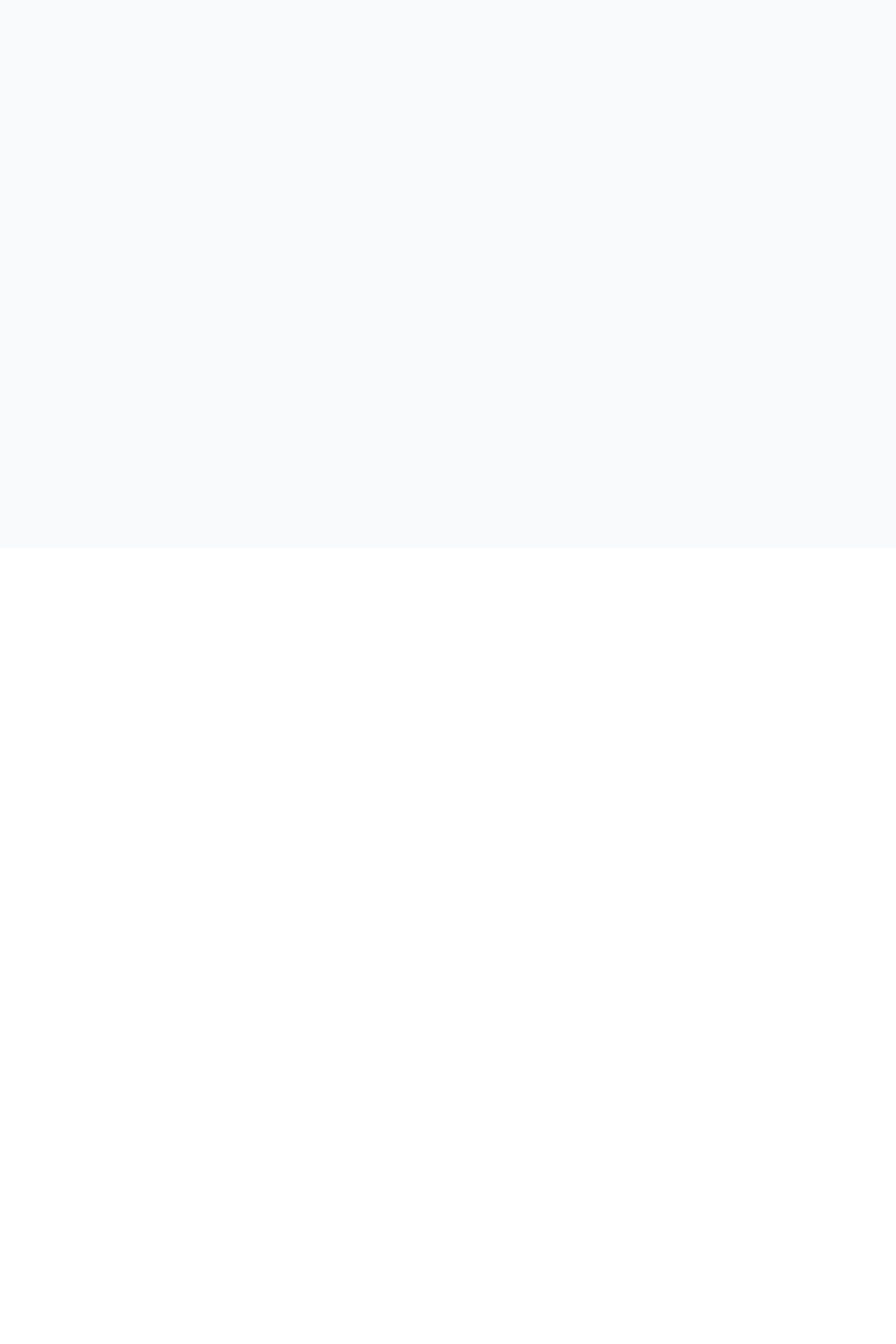
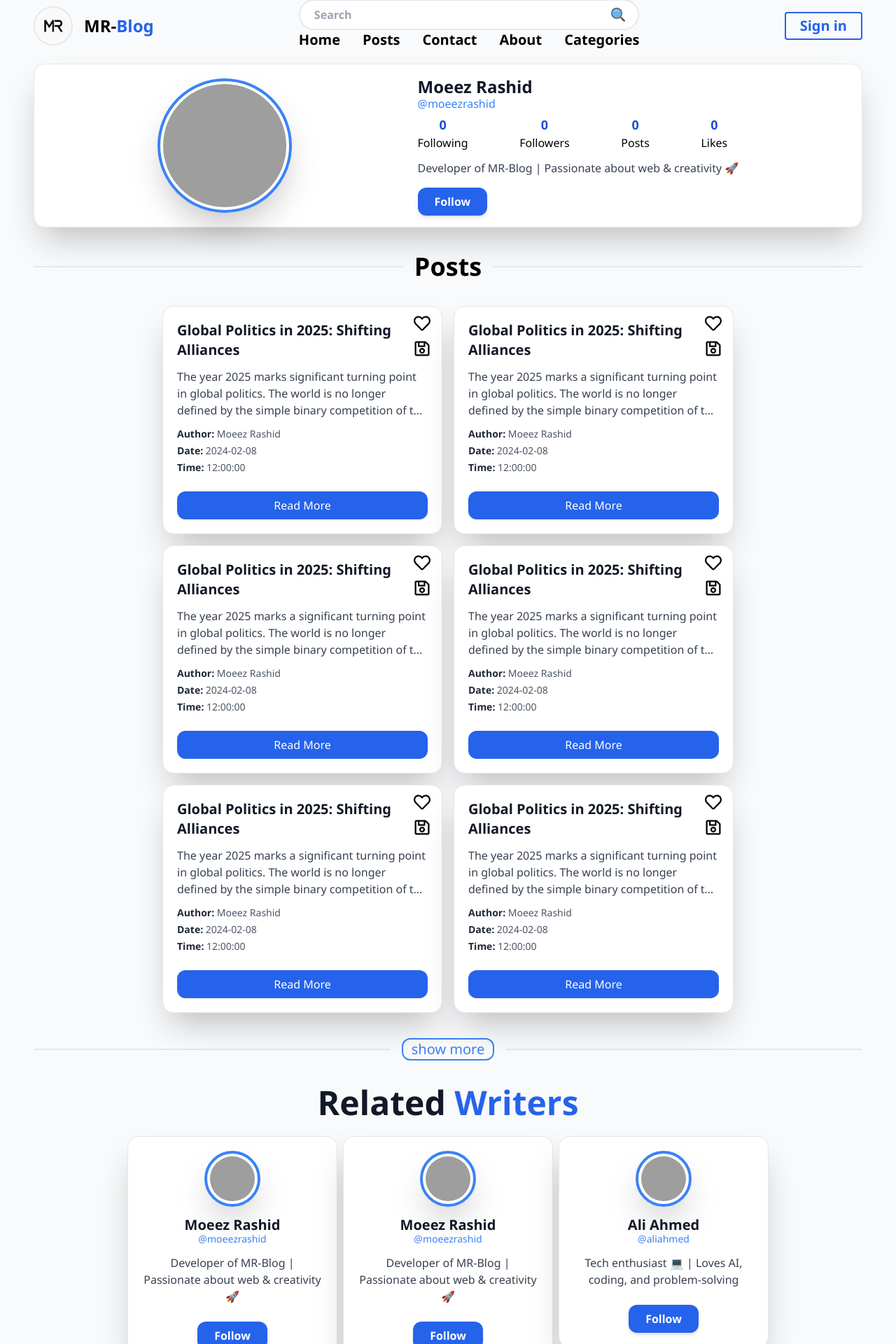
Before and after one commit to moeezrashidd/Blog-website, a React (Vite) app: page /account/10/moeezrashid in a window 1280 px wide. Before the commit this address had no page. Shown: the part 17-1937 px from the top of the page at 70% size. Before the commit the page ends 800 px from the top, so only its background shows below. Built offline with nearby package versions, Linux system fonts and the light colour scheme; grey boxes are pictures that could not be loaded.

Commit message:
added account file and some other like that

```diff
--- a/src/App.jsx
+++ b/src/App.jsx
@@ -10,18 +10,21 @@ import Home from "./pages/home"
 import SignIn from './pages/signIn'
 import SignUp from './pages/signUp'
 import Footer from './components/footer'
+import Account from './pages/account'
+import SignUpBar from './components/signUpBar'
 const App = () => {
   return (
       <main className="min-h-screen  px-4 sm:px-12 lg:px-18 bg-gray-50">
     <Router>
         <Routes>
             <Route path="/" element={<Home />}/>
-            <Route path="/posts" element={<> <Navbar /><Posts /> <Footer /></>}/>
-            <Route path="/posts/:category" element={<> <Navbar /><Posts /> <Footer /></>}/>
-            <Route path="/categories" element={<> <Navbar /><Categories /> <Footer /></>}/>
-            <Route path="/about" element={<> <Navbar /><About /> <Footer /></>}/>
-            <Route path="/contact" element={<> <Navbar /><Contact /> <Footer /></>}/>
-            <Route path="/post/:id/:title" element={<> <Navbar /><FullPost /> <Footer /></>}/>
+            <Route path="/posts" element={<> <Navbar /><Posts /><SignUpBar /> <Footer /></>}/>
+            <Route path="/posts/:category" element={<> <Navbar /><Posts /><SignUpBar /><Footer /></>}/>
+            <Route path="/categories" element={<> <Navbar /><Categories /><Footer /></>}/>
+            <Route path="/about" element={<> <Navbar /><About /><SignUpBar /><Footer /></>}/>
+            <Route path="/contact" element={<> <Navbar /><Contact /><SignUpBar /> <Footer /></>}/>
+            <Route path="/post/:id/:title" element={<> <Navbar /><FullPost /><SignUpBar /> <Footer /></>}/>
+            <Route path="/account/:id/:username" element={<><Navbar /><Account /><SignUpBar /><Footer /></>}/>
             <Route path="/signIn" element={<SignIn />}/>
             <Route path="/signUp" element={<SignUp />}/>
 
--- a/src/components/Navbar.jsx
+++ b/src/components/Navbar.jsx
@@ -22,7 +22,7 @@ const Navbar = () => {
     <>
       <nav className='flex justify-between items-center py-4 '>
         <div className="name flex justify-center items-center gap-4">
-          <img src={logo} alt="logo" className='lg:w-14 sm:w-12 w-10 cursor-pointer rounded-full border-2 hover:border-blue-600' />
+          <img src={logo} alt="logo" className='lg:w-14 sm:w-12 w-10 cursor-pointer rounded-full border-2 p-1 hover:border-blue-600' />
           <span className=' lg:text-2xl xl:3xl text-xl font-semibold cursor-pointer'>MR-<span className="text-blue-600">Blog</span></span>
         </div>
 
@@ -32,14 +32,14 @@ const Navbar = () => {
 
 
           <div className="search flex justify-center items-center w-full h-1/2 border-2 hover:border-blue-600 rounded-3xl">
-            <input type="text" placeholder='search' className='w-full pl-5 py-2 rounded-l-3xl outline-none ' />
+            <input type="text" placeholder='Search' className='w-full pl-5 py-2 rounded-l-3xl outline-none font-semibold ' />
             <span className='px-4 py-2 text-2xl cursor-pointer rounded-r-3xl bg-white'><FcSearch /></span>
           </div>
 
 
           <div className="menu flex justify-center items-center sm:gap-3 gap-1 lg:gap-8  ">
             {menuList.map((e, i) => {
-              return <span key={i} className='sm:text-base lg:text-xl cursor-pointer hover:text-blue-600 border-b-2 border-gray-50 hover:border-blue-600 active:text-blue-600 '><Link to={e.url}>{e.label}</Link></span>
+              return <span key={i} className='sm:text-base lg:text-xl cursor-pointer hover:text-blue-600 border-b-4 border-gray-50 hover:border-blue-600 active:text-blue-600 font-semibold '><Link to={e.url}>{e.label}</Link></span>
             })}
           </div>
         </div>
@@ -47,18 +47,18 @@ const Navbar = () => {
 
         <div className="searchAndSignin flex justify-center items-center gap-1 ">
 
-          <span className='p-1 px-2  hover:bg-blue-600  border-2 border-blue-600 hover:text-white text-blue-600  text-2xl cursor-pointer rounded  text justify-center items-center sm:hidden' onClick={() => {
+          <span className='p-1 px-2 font-semibold hover:bg-blue-600  border-2 border-blue-600 hover:text-white text-blue-600  text-2xl cursor-pointer rounded  text justify-center items-center sm:hidden' onClick={() => {
             setToggleMenu(!toggleMenu)
            {toggleSearch ? setToggleSearch(!toggleSearch) :setToggleSearch(toggleSearch)}
 
           }}>{toggleMenu ? <FaLinesLeaning /> : <IoReorderThreeSharp />}</span>
 
-          <span className='p-1 px-2  hover:bg-blue-600  border-2 border-blue-600 hover:text-white text-blue-600  text-2xl  cursor-pointer rounded  text justify-center items-center sm:hidden' onClick={() => {
+          <span className='p-1 px-2  hover:bg-blue-600  border-2 border-blue-600 hover:text-white text-blue-600  text-2xl  cursor-pointer rounded  text justify-center font-semibold items-center sm:hidden' onClick={() => {
              {toggleMenu ? setToggleMenu(!toggleMenu) :setToggleMenu(toggleMenu)}
             setToggleSearch(!toggleSearch)
           }}>{toggleSearch?<LuSearchX />:<FcSearch /> }</span>
 
-          <span className='p-1 sm:px-2 lg:px-5 hover:bg-blue-600 border-2 border-blue-600 hover:text-white text-blue-600  sm:text-base lg:text-xl cursor-pointer rounded  text justify-center items-center'><Link to="/signIn">Sign in</Link></span>
+          <span className='p-1 sm:px-2 lg:px-5 hover:bg-blue-600 border-2 border-blue-600 hover:text-white text-blue-600  sm:text-base lg:text-xl cursor-pointer rounded  text justify-center items-center font-semibold'><Link to="/signIn">Sign in</Link></span>
         </div>
       </nav>
 
@@ -75,7 +75,7 @@ const Navbar = () => {
           {menuList.map((item, i) => (
             <span
               key={i}
-              className="text-base font-medium cursor-pointer  hover:text-blue-600 active:text-blue-600 border-b-2 border-gray-50 hover:border-blue-600"
+              className="text-base font-medium cursor-pointer font-semibold hover:text-blue-600 active:text-blue-600 border-b-2 border-gray-50 hover:border-blue-600"
             >
             <Link to={item.url}>{item.label}</Link>
             </span>
@@ -88,7 +88,7 @@ const Navbar = () => {
         exit={{ opacity: 0, y: -20 }}
         transition={{ duration: 0.3 }}>
         <input type="text" placeholder='search' className='w-full pl-5 py-2 rounded-l-3xl outline-none ' />
-        <span className='px-4 py-3 cursor-pointer rounded-r-3xl bg-white'><FcSearch /></span>
+        <span className='px-4 py-3 cursor-pointer rounded-r-3xl bg-white font-semibold'><FcSearch /></span>
       </motion.div>)}
     </>
   )
--- a/src/components/postCard.jsx
+++ b/src/components/postCard.jsx
@@ -1,7 +1,7 @@
 import React from "react";
 import { Link } from "react-router-dom";
 import { motion } from "framer-motion";
-
+import { FaRegHeart ,FaRegSave} from "react-icons/fa";
 const PostCard = ({ item }) => {
   return (
     <motion.div
@@ -10,7 +10,7 @@ const PostCard = ({ item }) => {
       className="postCard w-full sm:w-[48%] md:w-[350px] lg:w-[400px]
         bg-white rounded-2xl shadow-2xl border border-gray-200
         hover:border-blue-500
-        p-5 flex flex-col justify-between gap-3 transition-all duration-300"
+        p-5 flex flex-col justify-between gap-3 transition-all duration-300 relative"
     >
       {/* Title */}
       <h2 className="title text-xl font-bold text-gray-900 line-clamp-2">
@@ -47,6 +47,12 @@ const PostCard = ({ item }) => {
       >
         Read More
       </Link>
+
+
+      <div className="absolute right-4 top-3 z-50  flex flex-col justify-center items-center gap-3">
+        <span className="text-2xl hover:text-red-600 cursor-pointer"><FaRegHeart /></span>
+        <span className="text-2xl hover:text-blue-600 cursor-pointer "><FaRegSave /></span>
+      </div>
     </motion.div>
   );
 };
--- /dev/null
+++ b/src/components/signUpBar.jsx
@@ -0,0 +1,26 @@
+import React from "react";
+import { motion } from "framer-motion";
+import { Link } from "react-router-dom";
+const SignUpBar = () => {
+  return (
+    <motion.div
+      initial={{ opacity: 0, y: 30 }}
+      whileInView={{ opacity: 1, y: 0 }}
+      transition={{ duration: 0.6, ease: "easeOut" }}
+      className="flex flex-col sm:flex-row justify-between items-center gap-6 bg-gradient-to-r from-blue-600 to-indigo-600 p-8 rounded-3xl mt-6 shadow-lg"
+    >
+      <h1 className="text-2xl sm:text-4xl text-white font-bold text-center sm:text-left leading-snug">
+        Join Our <br className="sm:hidden" /> Community
+      </h1>
+      <motion.button
+        whileHover={{ scale: 1.05 }}
+        whileTap={{ scale: 0.95 }}
+        className="bg-white text-blue-600 px-6 py-3 rounded-2xl font-semibold shadow-md hover:bg-blue-50 transition duration-300"
+      >
+       <Link to="/signUp">Sign Up</Link>
+      </motion.button>
+    </motion.div>
+  );
+};
+
+export default SignUpBar;
--- a/src/components/writers.jsx
+++ b/src/components/writers.jsx
@@ -1,32 +1,43 @@
-import React ,{useState , useEffect}from 'react'
+import React, { useState, useEffect } from 'react'
 import { writers } from "../data/data"
-const Writers = () => {
+import { Link } from 'react-router-dom'
+const Writers = ({category ,id}) => {
+  const [FilterWriters, setFilterWriters] = useState([])
   const [Items, setItems] = useState(8)
+
 useEffect(() => {
-    const changeItemCount =()=>{
+  category ? setFilterWriters(writers.filter((writer)=> writer.writeAbout == category).filter((writer)=> writer.id != id)) : setFilterWriters(writers)
+}, [category, id])
+
+
+console.log(FilterWriters)
+  useEffect(() => {
+    const changeItemCount = () => {
       if (window.innerWidth < 840) {
         setItems(4);
-          }  else {
+      } else {
         setItems(8);
       }
     }
 
     changeItemCount()
-     window.addEventListener("resize" , changeItemCount)
+    window.addEventListener("resize", changeItemCount)
 
-     return ()=> window.removeEventListener("resize" , changeItemCount)
+    return () => window.removeEventListener("resize", changeItemCount)
 
 
   }, [])
   return (
     <div className="writers flex  justify-center items-center flex-col  gap-2 mt-6">
-      <h1 className='text-4xl sm:text-5xl font-extrabold text-gray-900 text-center mb-4 '>Top <span className='text-blue-600'>Writers</span></h1>
+      <h1 className='text-4xl sm:text-5xl font-extrabold text-gray-900 text-center mb-4 '>{category ? "Related" : "Top"} <span className='text-blue-600'>Writers</span></h1>
 
       <div className="container flex flex-wrap justify-center gap-1 sm:gap-2 3xl:gap-4 mt-42 ">
 
-        {writers.slice(0,Items).map((writer, index) => (
+
+
+        {FilterWriters.length >=1 ?   FilterWriters.slice(0, Items).map((writer, index) => (
           <WritersCard writer={writer} key={index} />
-        ))}
+        )) : <span className='font-semibold text-red-700'>No Writer Available to Show</span>}
 
       </div>
     </div>
@@ -38,15 +49,16 @@ import { motion } from "framer-motion";
 
 export const WritersCard = ({ writer }) => {
   return (
+    <Link to={`/account/${writer.id}/${writer.username}`}>
       <motion.div
         whileHover={{ scale: 1.05 }}
         transition={{ duration: 0.3 }}
-      className="writer flex flex-col items-center w-full sm:w-[265px] md:w-[300px]
+        className="writer flex flex-col items-center w-[96vw] sm:w-[265px] md:w-[300px]
       bg-white border border-gray-200  rounded-2xl
       p-5 gap-3 hover:border-blue-500 shadow-2xl
       transition-all duration-300 cursor-pointer"
       >
-      {/* Avatar */}
+
         <img
           src={writer.avatar}
           alt={`${writer.name}'s avatar`}
@@ -54,20 +66,17 @@ export const WritersCard = ({ writer }) => {
         rounded-full border-4 border-blue-500 shadow-2xl"
         />
 
-      {/* Name */}
+
         <h3 className="text-xl font-bold text-gray-900 hover:text-blue-600 transition-colors">
           {writer.name}
         </h3>
 
-      {/* Username */}
         <span className="text-sm text-blue-500 font-medium -mt-4">@{writer.username}</span>
 
-      {/* Bio */}
         <p className="text-center text-gray-700 text-sm md:text-base line-clamp-3">
           {writer.bio}
         </p>
 
-      {/* Follow Button */}
         <button
           className="mt-3 px-6 py-2 bg-blue-600 hover:bg-blue-700
         text-white text-sm md:text-base font-semibold
@@ -76,6 +85,7 @@ export const WritersCard = ({ writer }) => {
           Follow
         </button>
       </motion.div>
+    </Link>
   );
 };
 
--- a/src/pages/account.jsx
+++ b/src/pages/account.jsx
@@ -1,13 +1,109 @@
-import React from 'react'
+import React, { useState, useEffect } from 'react'
+import { useParams } from 'react-router-dom'
+import { writers } from '../data/data'
+import { motion } from 'framer-motion'
+import Posts from './posts'
+import Writers from '../components/writers'
+const Account = () => {
+  const { id, username } = useParams()
+  const [Account, setAccount] = useState([])
 
-const User = () => {
+  useEffect(() => {
+    setAccount(writers.filter((writer) => writer.id == id));
+  }, [id])
+
+  // Calculate category after Account state updates
+  const category = Account.length > 0 ? Account[0].writeAbout : undefined
+
   return (
     <>
-        <div className="userContainer">
+      <div className="">
 
-        </div>
+        {Account.map((Account, index) => (
+
+          <motion.div
+            whileHover={{ scale: 1.05 }}
+            transition={{ duration: 0.3 }}
+            key={index}
+            className="writer flex flex-col  items-center w-full
+        bg-white border border-gray-200  rounded-2xl
+        p-5 sm:p-1 gap-3 hover:border-blue-500 shadow-2xl
+        transition-all duration-300 cursor-pointer"
+          >
+            <div className="mainContainer flex w-full  gap-2 justify-evenly items-center py-3">
+              <div className="picContainer  h-full flex justify-center items-center">
+                <img
+                  src={Account.avatar}
+                  alt={`${Account.name}'s avatar`}
+                  className=" w-28 h-28 md:w-40 md:h-40 xl:w-48 xl:h-48 p-1 object-cover
+                rounded-full border-4 border-blue-500 shadow-2xl"
+                />
+
+
+
+              </div>
+
+
+              <div className="infoContainer flex flex-col justify-center items-start md:items-start gap-1">
+
+
+                <h3 className="text-2xl font-bold text-gray-900 hover:text-blue-600 transition-colors">
+                  {Account.name}
+                </h3>
+
+                <span className="text-base text-blue-500 font-medium -mt-2">@{Account.username}</span>
+
+                <div className="followers md:flex hidden w-full justify-between pr-4 items-center mb-2">
+                  <span className="  flex flex-col justify-center items-center"><span className='text-blue-700 font-semibold text-lg'> {Account.noOfFollowing || "0"}</span><span className=' font-medium' >Following </span></span>
+                  <span className="  flex flex-col justify-center items-center"><span className='text-blue-700 font-semibold text-lg'>{Account.followers || "0"}</span><span className=' font-medium' >Followers </span></span>
+                  <span className=" flex flex-col  justify-center items-center"><span className='text-blue-700 font-semibold text-lg'>{Account.noOfPosts || "0"}</span><span className=' font-medium'  >Posts </span></span>
+                  <span className="  flex flex-col justify-center items-center"><span className='text-blue-700 font-semibold text-lg'> {Account.noOfLikes || "0"}</span><span className=' font-medium' >Likes </span></span>
+                </div>
+
+
+                <p className="text-start md:flex hidden text-gray-700 text-sm md:text-base line-clamp-3">
+                  {Account.bio}
+                </p>
+
+                <button
+                  className="mt-3 px-6 py-2 bg-blue-600 md:flex hidden hover:bg-blue-700
+            text-white text-sm md:text-base font-semibold
+            rounded-xl shadow-md transition-all duration-300"
+                >
+                  Follow
+                </button>
+              </div>
+            </div>
+
+
+            <div className="md:hidden flex flex-col justify-start mb-3">
+
+              <div className="followers flex justify-evenly items-center mb-2">
+                <span className="  flex flex-col justify-center items-center"><span className='text-blue-700 font-semibold text-lg'> {Account.noOfFollowing}</span><span className=' font-medium' >Following </span></span>
+                <span className="  flex flex-col justify-center items-center"><span className='text-blue-700 font-semibold text-lg'>{Account.followers}</span><span className=' font-medium' >Followers </span></span>
+                <span className=" flex flex-col  justify-center items-center"><span className='text-blue-700 font-semibold text-lg'>{Account.noOfPosts}</span><span className=' font-medium'  >Posts </span></span>
+                <span className="  flex flex-col justify-center items-center"><span className='text-blue-700 font-semibold text-lg'> {Account.noOfLikes}</span><span className=' font-medium' >Likes </span></span>
+              </div>
+
+              <p className="text-center  text-gray-700 text-sm md:text-base line-clamp-3">
+                {Account.bio}
+              </p>
+
+              <button
+                className="mt-3 px-6 py-2 bg-blue-600 hover:bg-blue-700
+            text-white text-sm md:text-base font-semibold
+            rounded-xl shadow-md transition-all duration-300"
+              >
+                Follow
+              </button></div>
+          </motion.div>
+        ))}
+      </div>
+
+      <Posts username={username}/>
+      <Writers  category={category} id={id}/>
     </>
   )
 }
 
-export default User
+export default Account
--- a/src/pages/fullPost.jsx
+++ b/src/pages/fullPost.jsx
@@ -1,7 +1,7 @@
 import React, { useEffect, useState } from "react";
 import { postsData } from "../data/data";
 import { useParams } from "react-router-dom";
-
+import Posts from "./posts";
 const FullPost = () => {
   const { id } = useParams();
   const [Post, setPost] = useState([]);
@@ -19,7 +19,8 @@ const FullPost = () => {
       setDicsManage(2000);
     }
   };
-
+  const category = Post.length > 0 ? Post[0].category : undefined
+  console.log(category)
   return (
     <>
       {Post.map((item, index) => (
@@ -83,6 +84,8 @@ const FullPost = () => {
           </div>
         </div>
       ))}
+
+      <Posts propCategory={category} id={id}/>
     </>
   );
 };
--- a/src/pages/home.jsx
+++ b/src/pages/home.jsx
@@ -5,6 +5,7 @@ import Footer from '../components/footer'
 import { postsData } from '../data/data'
 import PostCard from '../components/postCard'
 import Writers from '../components/writers'
+import SignUpBar from '../components/signUpBar'
 
 const Home = () => {
 const [Items, setItems] = useState(6)
@@ -42,7 +43,7 @@ useEffect(() => {
 
 
 
-
+                <SignUpBar />
             <Footer />
 
 
--- a/src/pages/posts.jsx
+++ b/src/pages/posts.jsx
@@ -2,24 +2,27 @@ import React, { useEffect, useState } from 'react'
 import PostCard from '../components/postCard'
 import { postsData } from '../data/data'
 import { useParams } from "react-router-dom"
-const Posts = () => {
-  const { category } = useParams();
-  const decodedCategory = category ? decodeURIComponent(category) : null
+const Posts = ({ username, id, propCategory }) => {
+  const { urlCategory } = useParams() ;
+  const finalCategroy = urlCategory || propCategory ;
+
+  const decodedCategory = finalCategroy ? decodeURIComponent(finalCategroy) : null
   const [Posts, setPosts] = useState([])
-  const [PostCount, setPostCount] = useState(9)
+  const [PostCount, setPostCount] = useState(6)
   const [filteredPosts, setFilteredPosts] = useState(postsData);
 
   useEffect(() => {
-     category ? setFilteredPosts(postsData.filter(p => p.category === category)) : setFilteredPosts(postsData)
 
-  }, [category])
+    finalCategroy || username ? finalCategroy ? setFilteredPosts(postsData.filter(p => p.category === finalCategroy).filter((post) => post.id != id)) : setFilteredPosts(postsData.filter(p => p.username === username)) : setFilteredPosts(postsData)
 
+  }, [finalCategroy, username, id])
 
+  console.log(propCategory)
 
 
   const handleShowMorePosts = () => {
     if (PostCount >= postsData.length) {
-      setPostCount(9)
+      setPostCount(6)
     }
     else {
       setPostCount((pre) =>
@@ -30,7 +33,7 @@ const Posts = () => {
 
   const handleShowLessPosts = () => {
     if (PostCount <= postsData.length) {
-      setPostCount(9)
+      setPostCount(6)
     }
     else {
       setPostCount((pre) =>
@@ -44,14 +47,14 @@ const Posts = () => {
 
 
   useEffect(() => {
-    if (filteredPosts.length > 9) {
+    if (filteredPosts.length > 6) {
       const TempPosts = filteredPosts.slice(0, PostCount)
       setPosts(TempPosts)
     }
     else {
       setPosts(filteredPosts)
     }
-  }, [PostCount ,filteredPosts])
+  }, [PostCount, filteredPosts])
 
 
 
@@ -66,7 +69,7 @@ const Posts = () => {
 
 
         <span className="text-center text-2xl sm:text-4xl font-bold hover:text-blue-500 cursor-pointer ">
-          {decodedCategory ? decodedCategory : "Posts"}
+          {urlCategory || propCategory ? urlCategory ? urlCategory : "Related Posts" : "Posts"}
         </span>
 
 
@@ -75,11 +78,14 @@ const Posts = () => {
 
 
       <div className="parent flex flex-wrap justify-center gap-1 sm:gap-4 mt-4">
-        {Posts.map((item, index) => {
+        {Posts.length >= 1 ?
+          Posts.map((item, index) => {
 
-          return <PostCard item={item} key={index} />
+            return <PostCard item={item} key={index} />
 
-        })}
+          })
+          : <span className='font-semibold text-red-700 '>No Post Available to Show</span>}
+
       </div>
 
       <div className="flex items-center justify-center gap-4 w-full my-9">
@@ -87,16 +93,16 @@ const Posts = () => {
         <span className="hidden sm:flex flex-1 border-t-2"></span>
 
 
-        <span className={`text-center text-lg sm:text-xl font-normal text-blue-500  hover:text-white hover:bg-blue-500 border-2 border-blue-500 px-3 rounded-xl cursor-pointer ${PostCount >= 9 && filteredPosts.length > 9
-            ? PostCount >= filteredPosts.length
-              ? "hidden"
-              : "inline"
-            : "hidden"
+        <span className={`text-center text-lg sm:text-xl font-normal text-blue-500  hover:text-white hover:bg-blue-500 border-2 border-blue-500 px-3 rounded-xl cursor-pointer ${PostCount >= 6 && filteredPosts.length > 6
+          ? PostCount >= filteredPosts.length
+            ? "hidden"
+            : "inline"
+          : "hidden"
           }`}
           onClick={handleShowMorePosts}>
           show more
         </span>
-        <span className={`text-center text-lg sm:text-xl font-normal text-blue-500  hover:text-white hover:bg-blue-500 border-2 border-blue-500 px-3 rounded-xl cursor-pointer ${`PostCount >= 7 && filteredPosts.length > 7 ? ${PostCount == 9 ? "hidden" : "inline"} : "hidden"`}`} onClick={handleShowLessPosts}>
+        <span className={`text-center text-lg sm:text-xl font-normal text-blue-500  hover:text-white hover:bg-blue-500 border-2 border-blue-500 px-3 rounded-xl cursor-pointer ${`PostCount >= 7 && filteredPosts.length > 7 ? ${PostCount == 6 ? "hidden" : "inline"} : "hidden"`}`} onClick={handleShowLessPosts}>
           show less
         </span>
 
--- a/src/pages/signIn.jsx
+++ b/src/pages/signIn.jsx
@@ -17,8 +17,8 @@ const SignIn = () => {
     <div className="flex justify-center items-center min-h-screen px-4 ">
       <div className="w-full max-w-md bg-white shadow-lg rounded-2xl py-10 px-6 sm:px-10 border-2 hover:border-blue-500 focus:border-blue-500">
         {/* Heading */}
-        <h1 className="text-3xl font-bold text-gray-800 text-center">
-          Welcome Back
+        <h1 className="text-4xl font-bold text-gray-800 text-center">
+          Welcome  <span className="text-blue-600">Back</span>
         </h1>
         <p className="text-gray-500 text-center mt-2">
           Sign in to continue
```
Also changed, not shown: src/pages/signUp.jsx (+22 -7 lines), src/data/data.js. Lines whose indentation alone changed are shown as unchanged.
